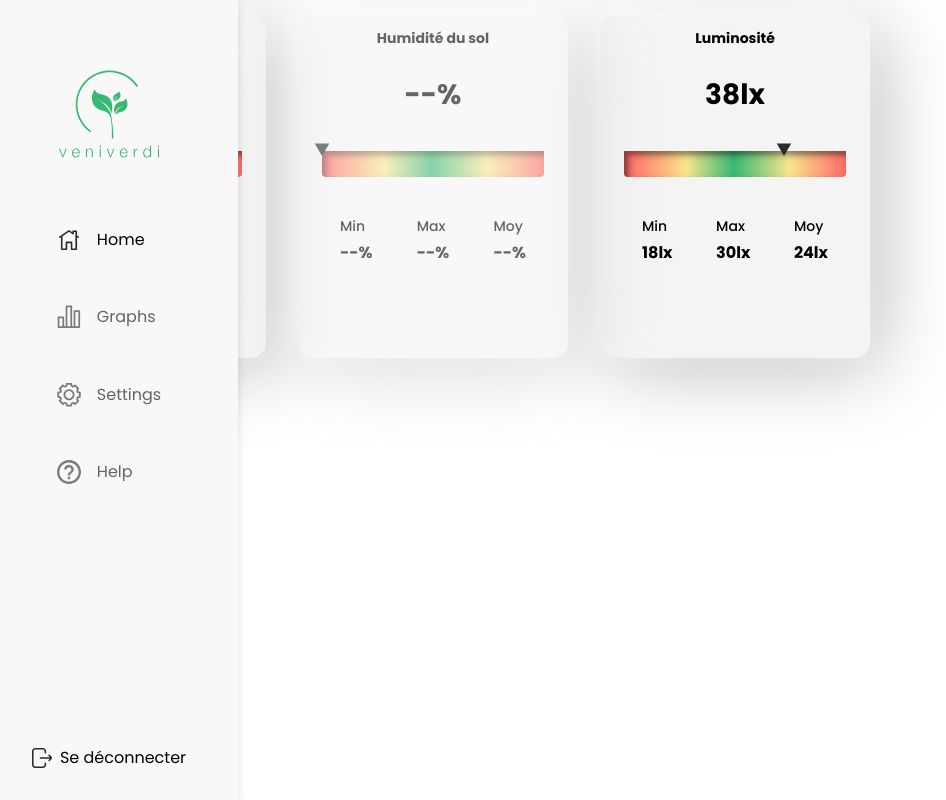
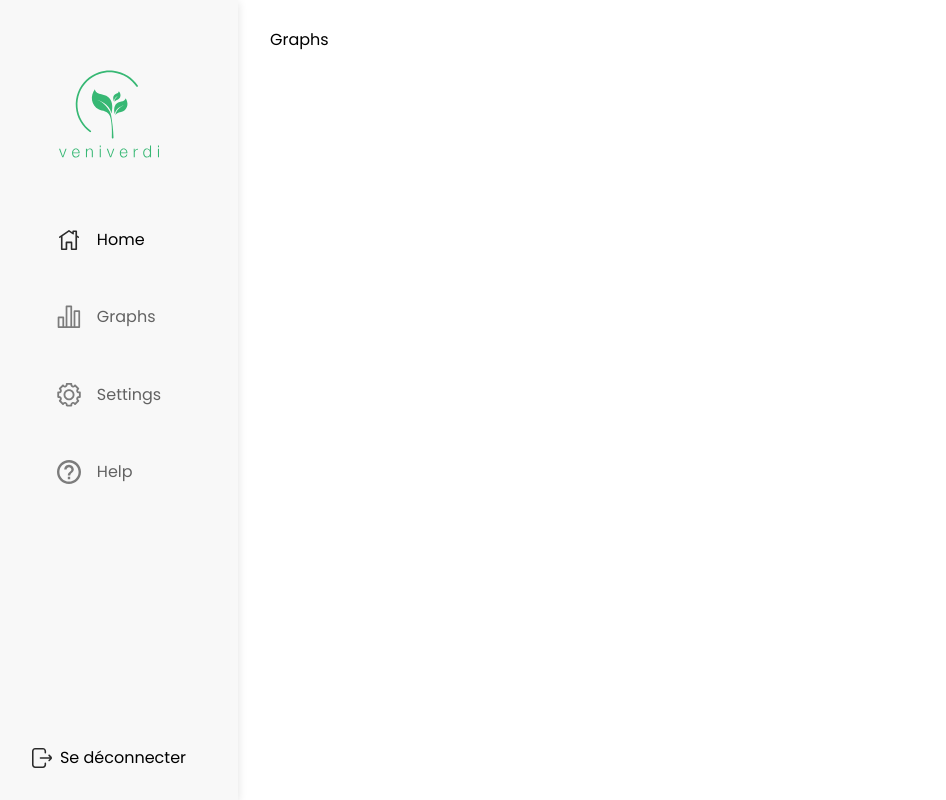
Before and after one commit to FRobaglia/iot-project, a React (Create React App) app: page /graphs in a window 1280 px wide. Shown: the whole page, without its empty margins (20-966 px from the left). Built offline with nearby package versions, Linux system fonts and the light colour scheme.

Commit message:
chore: set main layout

```diff
--- a/src/App.js
+++ b/src/App.js
@@ -1,4 +1,6 @@
 import { BrowserRouter as Router, Route, Switch } from 'react-router-dom';
+import { isBrowser } from 'react-device-detect';
+
 import './styles/styles.scss';
 
 /***** COMPONENTS *****/
@@ -8,15 +10,12 @@ import Settings from './routes/Settings';
 import Help from './routes/Help';
 import Login from './routes/Login';
 import Nav from './components/nav/index';
-import Card from './components/cardDashboard/index';
 
 function App() {
   return (
-    <div className="App">
-      <Card title="Température de l'air" currentValue={21}  optimalMinValue={15} optimalMaxValue={27} dayMinValue={17} dayMaxValue={23} sign="°C" off={false} />
-      <Card title="Humidité du sol" currentValue={38}  optimalMinValue={20} optimalMaxValue={45} dayMinValue={18} dayMaxValue={30} sign="%" off={true} />
-      <Card title="Luminosité" currentValue={38}  optimalMinValue={20} optimalMaxValue={45} dayMinValue={18} dayMaxValue={30} sign="lx" off={false} />
+    <div className={'App ' + (isBrowser ? 'App--desktop' : '')}>
       <Router>
+        <Nav></Nav>
         <Switch>
           <Route exact path="/" component={ Home }/>
           <Route exact path="/graphs" component={ Graphs }/>
@@ -24,7 +23,6 @@ function App() {
           <Route exact path="/help " component={ Help }/>
           <Route exact path="/login " component={ Login }/>
         </Switch>
-        <Nav></Nav>
       </Router>
     </div>
   );
--- a/src/components/nav/index.jsx
+++ b/src/components/nav/index.jsx
@@ -14,7 +14,7 @@ const Nav = () =>  {
   }
 
   return (
-    <nav className={'nav ' + (isBrowser ? 'nav--desktop' : '')}>
+    <nav className="nav">
       { isBrowser ? <Icon iconId='logoName' iconClass='navLogo'></Icon> : '' }
       <ul className="navList">
         <NavItem onChange={handleChange} selected={selected} link='' title='Home' iconId='home'></NavItem>
--- a/src/routes/Graphs.jsx
+++ b/src/routes/Graphs.jsx
@@ -1,7 +1,7 @@
 const Graphs = () =>  {
 
   return (
-    <main>Graphs</main>
+    <main className="main main--graphs">Graphs</main>
   );
 }
 
--- a/src/routes/Help.jsx
+++ b/src/routes/Help.jsx
@@ -1,7 +1,7 @@
 const Help = () =>  {
 
   return (
-    <main>Help HZHHEHEHE</main>
+    <main className="main main--help">Help HZHHEHEHE</main>
   );
 }
 
--- a/src/routes/Home.jsx
+++ b/src/routes/Home.jsx
@@ -1,7 +1,14 @@
+/***** COMPONENTS *****/
+import Card from '../components/cardDashboard/index';
+
 const Home = () =>  {
 
   return (
-    <main>Home</main>
+    <main className="main main--home">
+      <Card title="Température de l'air" currentValue={21}  optimalMinValue={15} optimalMaxValue={27} dayMinValue={17} dayMaxValue={23} sign="°C" off={false} />
+      <Card title="Humidité du sol" currentValue={38}  optimalMinValue={20} optimalMaxValue={45} dayMinValue={18} dayMaxValue={30} sign="%" off={true} />
+      <Card title="Luminosité" currentValue={38}  optimalMinValue={20} optimalMaxValue={45} dayMinValue={18} dayMaxValue={30} sign="lx" off={false} />
+    </main>
   );
 }
 
--- a/src/routes/Login.jsx
+++ b/src/routes/Login.jsx
@@ -1,7 +1,7 @@
 const Login = () =>  {
 
   return (
-    <main>Login</main>
+    <main className="main main--login">Login</main>
   );
 }
 
--- a/src/routes/Settings.jsx
+++ b/src/routes/Settings.jsx
@@ -1,7 +1,7 @@
 const Settings = () =>  {
 
   return (
-    <main>Settings</main>
+    <main className="main main--settings">Settings</main>
   );
 }
 
--- a/src/styles/components/nav.scss
+++ b/src/styles/components/nav.scss
@@ -1,4 +1,5 @@
 .nav {
+  z-index: 2;
   position: fixed;
   bottom: 0;
   left: 0;
@@ -31,9 +32,10 @@
   .navItem__icon {
     fill: $white;
   }
+}
 
-  &.nav--desktop {
-    width: 258px;
+.App--desktop .nav {
+  width: $navWidthDesktop;
   height: 100vh;
   padding: 4rem 0 2rem;
   display: flex;
@@ -85,4 +87,3 @@
     margin-left: .5rem;
   }
 }
-}
--- /dev/null
+++ b/src/styles/main.scss
@@ -0,0 +1,10 @@
+body {
+  font-family: "Poppins";
+}
+
+.App--desktop .main {
+  width: $mainWidthDesktop;
+  height: 100vh;
+  margin-left: auto;
+  padding: 2rem;
+}
--- a/src/styles/styles.scss
+++ b/src/styles/styles.scss
@@ -1,13 +1,8 @@
 @import './vendors/reset.scss';
 @import './vendors/colors.scss';
+@import './vendors/template.scss';
 
 @import './components/nav.scss';
 @import './components/card.scss';
 
-* {
-  box-sizing: border-box;
-}
-
-body {
-  font-family: "Poppins";
-}
+@import './main.scss';
--- /dev/null
+++ b/src/styles/vendors/template.scss
@@ -0,0 +1,2 @@
+$navWidthDesktop: 258px;
+$mainWidthDesktop: calc(100vw - #{$navWidthDesktop});
```
Lines whose indentation alone changed are shown as unchanged.
